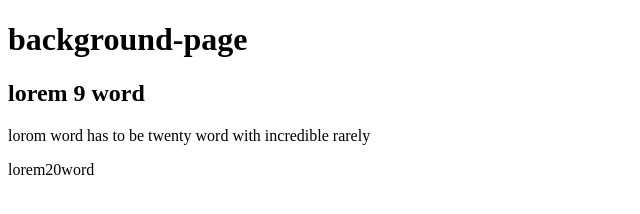
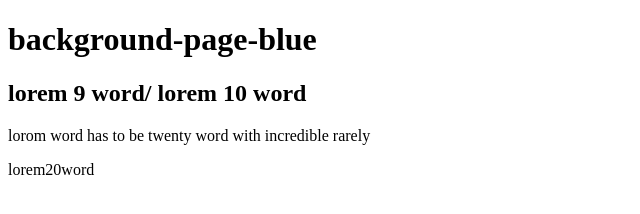
Before and after one commit to tonyclem/background-page, a plain HTML site: page index.html in a window 1280 px wide. Shown: the whole page, without its empty margins (0-640 px from the left). Drawn offline with Linux system fonts and the light colour scheme.

Commit message:
addition to the name

```diff
--- a/index.html
+++ b/index.html
@@ -6,8 +6,8 @@
 	<title>testing </title>
 </head>
 <body>
-	<h1>background-page</h1>
-	<h2>lorem 9 word</h2>
+	<h1>background-page-blue</h1>
+	<h2>lorem 9 word/ lorem 10 word</h2>
 	<p>lorom word has to be twenty word with incredible rarely</p>
 	<p>lorem20word</p>
 </body>
```
